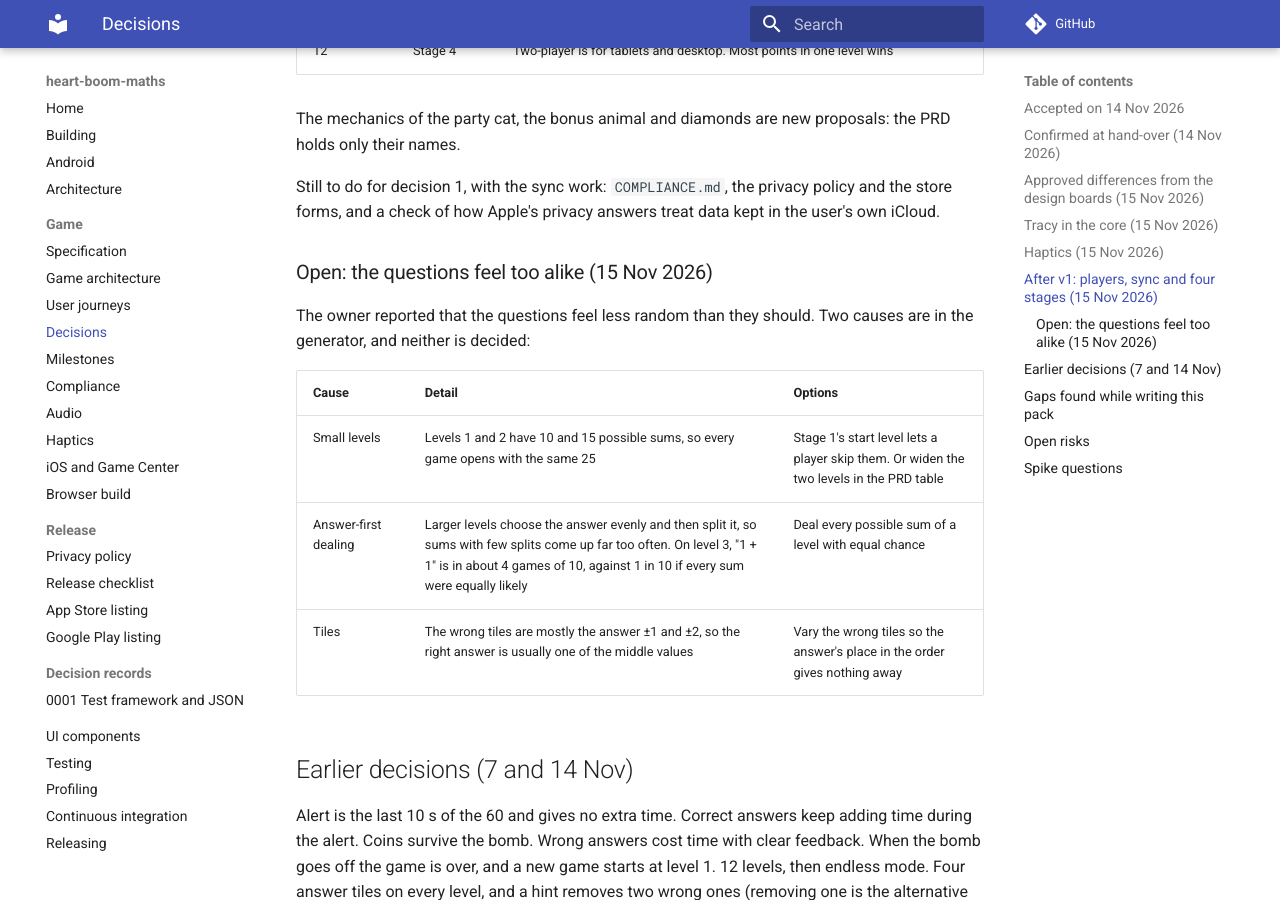
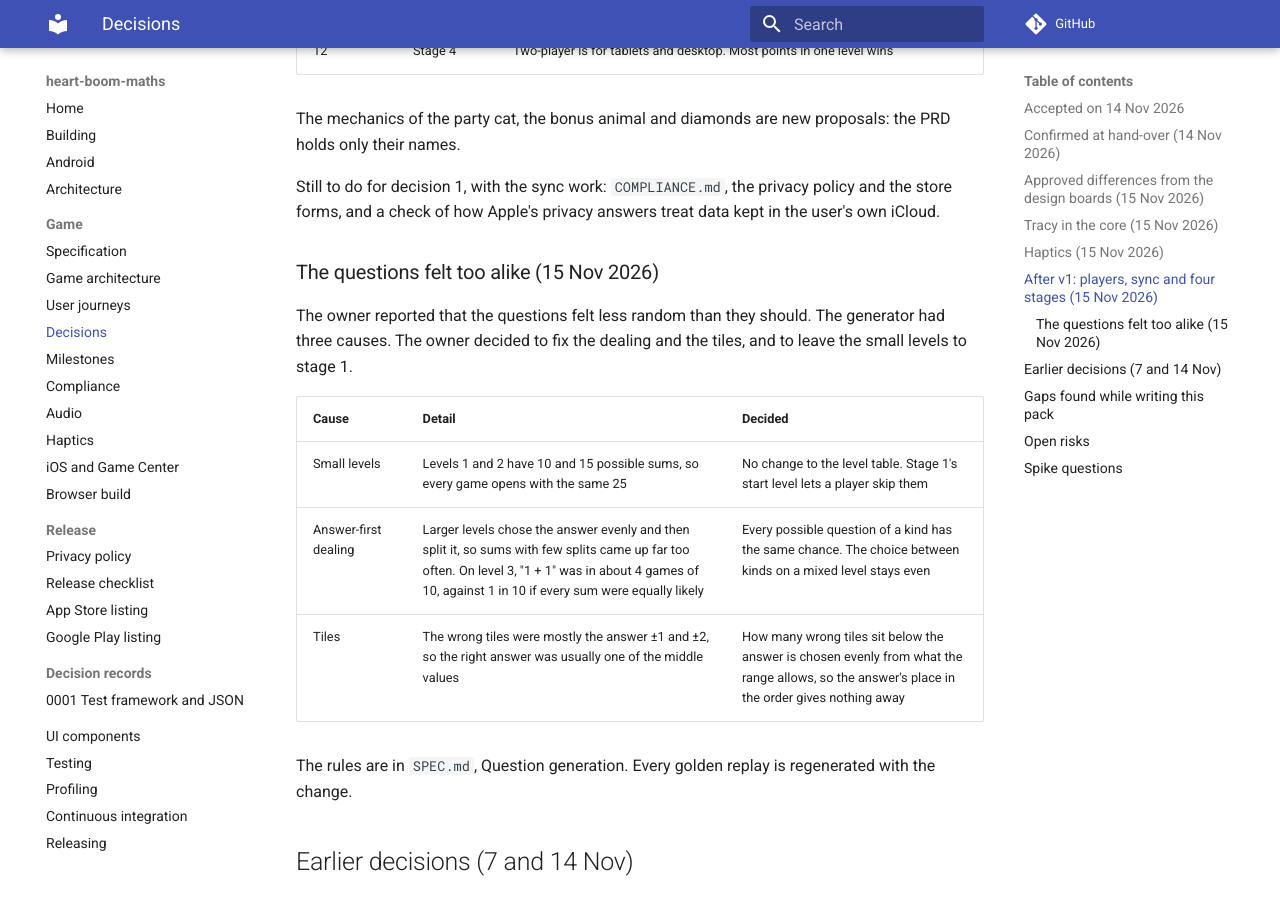
Before and after one commit to iainchesworthlabs/heart-boom-maths, an MkDocs documentation site: the page built from docs/DECISIONS.md, in a window 1280 px wide and 900 px high, scrolled down 3882 px. Built offline with MkDocs 1.6.1 and Material for MkDocs 9.7.7, drawn with Linux system fonts in a browser that asks for light colours; comment, search, counter and statistics services are not loaded.

Commit message:
Specify even dealing of questions and tiles that give nothing away
The owner found the questions too alike. Every possible question of a kind now has the same chance, and the number of wrong tiles below the answer is chosen evenly, so the answer is not usually a middle value. The small first two levels are left to stage 1's start level.

Signed-off-by: Iain Chesworth <iain.chesworth@gmail.com>

```diff
--- a/docs/DECISIONS.md
+++ b/docs/DECISIONS.md
@@ -76,15 +76,17 @@ The mechanics of the party cat, the bonus animal and diamonds are new proposals:
 
 Still to do for decision 1, with the sync work: `COMPLIANCE.md`, the privacy policy and the store forms, and a check of how Apple's privacy answers treat data kept in the user's own iCloud.
 
-### Open: the questions feel too alike (15 Nov 2026)
+### The questions felt too alike (15 Nov 2026)
 
-The owner reported that the questions feel less random than they should. Two causes are in the generator, and neither is decided:
+The owner reported that the questions felt less random than they should. The generator had three causes. The owner decided to fix the dealing and the tiles, and to leave the small levels to stage 1.
 
-| Cause | Detail | Options |
+| Cause | Detail | Decided |
 |---|---|---|
-| Small levels | Levels 1 and 2 have 10 and 15 possible sums, so every game opens with the same 25 | Stage 1's start level lets a player skip them. Or widen the two levels in the PRD table |
-| Answer-first dealing | Larger levels choose the answer evenly and then split it, so sums with few splits come up far too often. On level 3, "1 + 1" is in about 4 games of 10, against 1 in 10 if every sum were equally likely | Deal every possible sum of a level with equal chance |
-| Tiles | The wrong tiles are mostly the answer ±1 and ±2, so the right answer is usually one of the middle values | Vary the wrong tiles so the answer's place in the order gives nothing away |
+| Small levels | Levels 1 and 2 have 10 and 15 possible sums, so every game opens with the same 25 | No change to the level table. Stage 1's start level lets a player skip them |
+| Answer-first dealing | Larger levels chose the answer evenly and then split it, so sums with few splits came up far too often. On level 3, "1 + 1" was in about 4 games of 10, against 1 in 10 if every sum were equally likely | Every possible question of a kind has the same chance. The choice between kinds on a mixed level stays even |
+| Tiles | The wrong tiles were mostly the answer ±1 and ±2, so the right answer was usually one of the middle values | How many wrong tiles sit below the answer is chosen evenly from what the range allows, so the answer's place in the order gives nothing away |
+
+The rules are in `SPEC.md`, Question generation. Every golden replay is regenerated with the change.
 
 ## Earlier decisions (7 and 14 Nov)
 
```
Also changed, not shown: docs/SPEC.md (+3 -1 lines).
